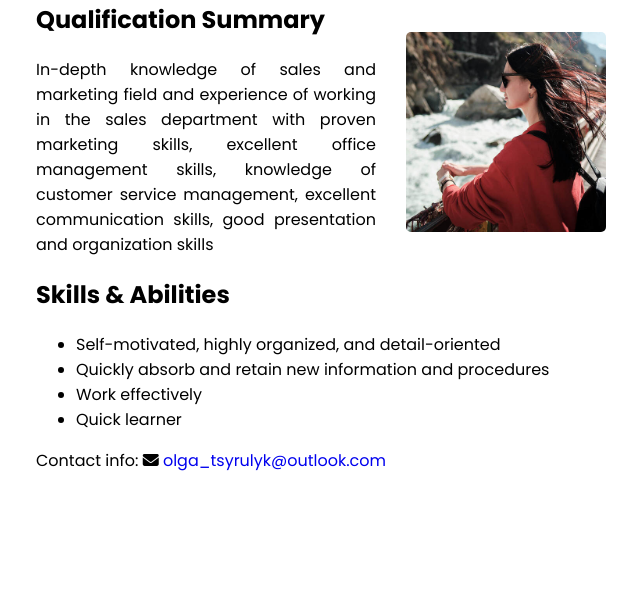
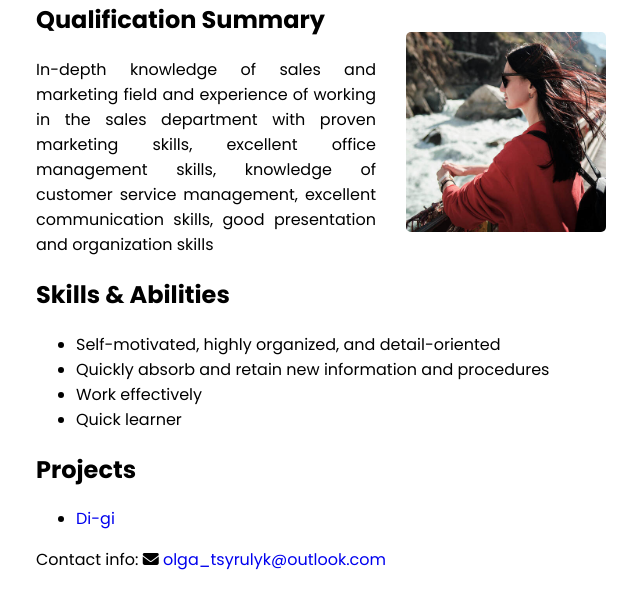
Before and after one commit to ts-olga/ts-olga.github.io, a plain HTML site: page index.html in a window 1280 px wide. Shown: the part 89-698 px from the top of the page, without its empty margins (304-944 px from the left). Drawn offline with Linux system fonts and the light colour scheme.

Commit message:
Adde projects

```diff
--- a/index.html
+++ b/index.html
@@ -34,6 +34,12 @@
       <li>Work effectively</li>
       <li>Quick learner</li>
     </ul>
+    <h2>Projects</h2>
+    <ul>
+      <li>
+        <a href="https://ts-olga.github.io/di-gi/">Di-gi</a>
+      </li>
+    </ul>
     <p>
       Contact info:
       <i class="fa-solid fa-envelope"></i>
```
Also changed, not shown: 1 other file.
